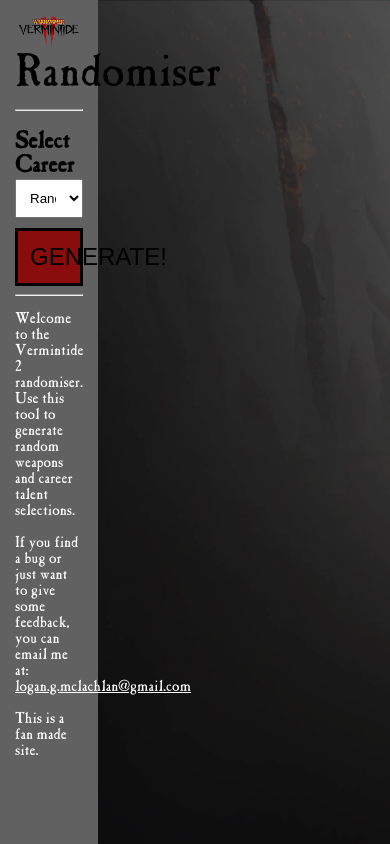
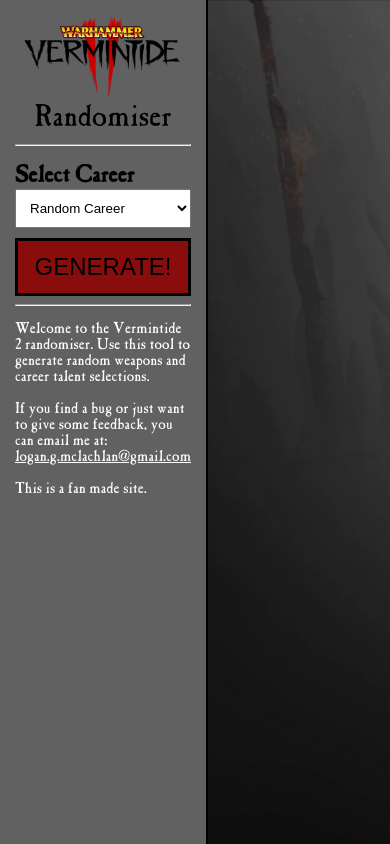
Before and after one commit to LoganGMclachlan/Vermintide-2-Randomiser, a React (Vite) app in the folder frontend/: page / in a window 390 px wide. Built offline with nearby package versions, Linux system fonts and the light colour scheme.

Commit message:
UI adjusts to smaller screen sizes

```diff
--- a/frontend/src/index.css
+++ b/frontend/src/index.css
@@ -1,5 +1,6 @@
 :root{
   background-image: url("./assets/background.jpg");
+  background-color: grey;
   background-repeat: no-repeat;
   background-size: cover;
   font-family: CasionAntique;
@@ -14,10 +15,11 @@
   width: 100%;
   padding: 0px;
   margin: 0px;
+  display: flex;
 }
 
 .menu{
-  width: 25%;
+  width: 30%;
   height: 100vh;
   background-color: rgb(97, 97, 97);
   padding: 15px;
@@ -68,7 +70,8 @@
   justify-content:space-between;
   align-content:baseline;
   width: 40%;
-  row-gap: 0px;
+  row-gap: 10px;
+  max-height: 100vh;
 }
 .loadout div, .loadout h1, .loadout h2{
   width: 100%;
@@ -77,6 +80,7 @@
   height: fit-content;
   box-sizing: border-box;
   text-align: center;
+  margin: 0px;
 }
 .loadout h1{
   text-align: center;
@@ -89,3 +93,20 @@
   border-top: 2px solid;
   font-size: 1.3em;
 }
+
+@media only screen and (max-width:800px){
+  .menu h1{font-size: 2em;}
+  .loadout{width: 60%;}
+}
+
+@media only screen and (max-width:650px){
+  .menu{
+    width: 100%;
+    border-right: 2px solid;}
+  .loadout{
+    width: 100%;
+    margin: 0px;
+    justify-content:stretch;
+  }
+  .loadout h2{width: 100%;}
+}
```
